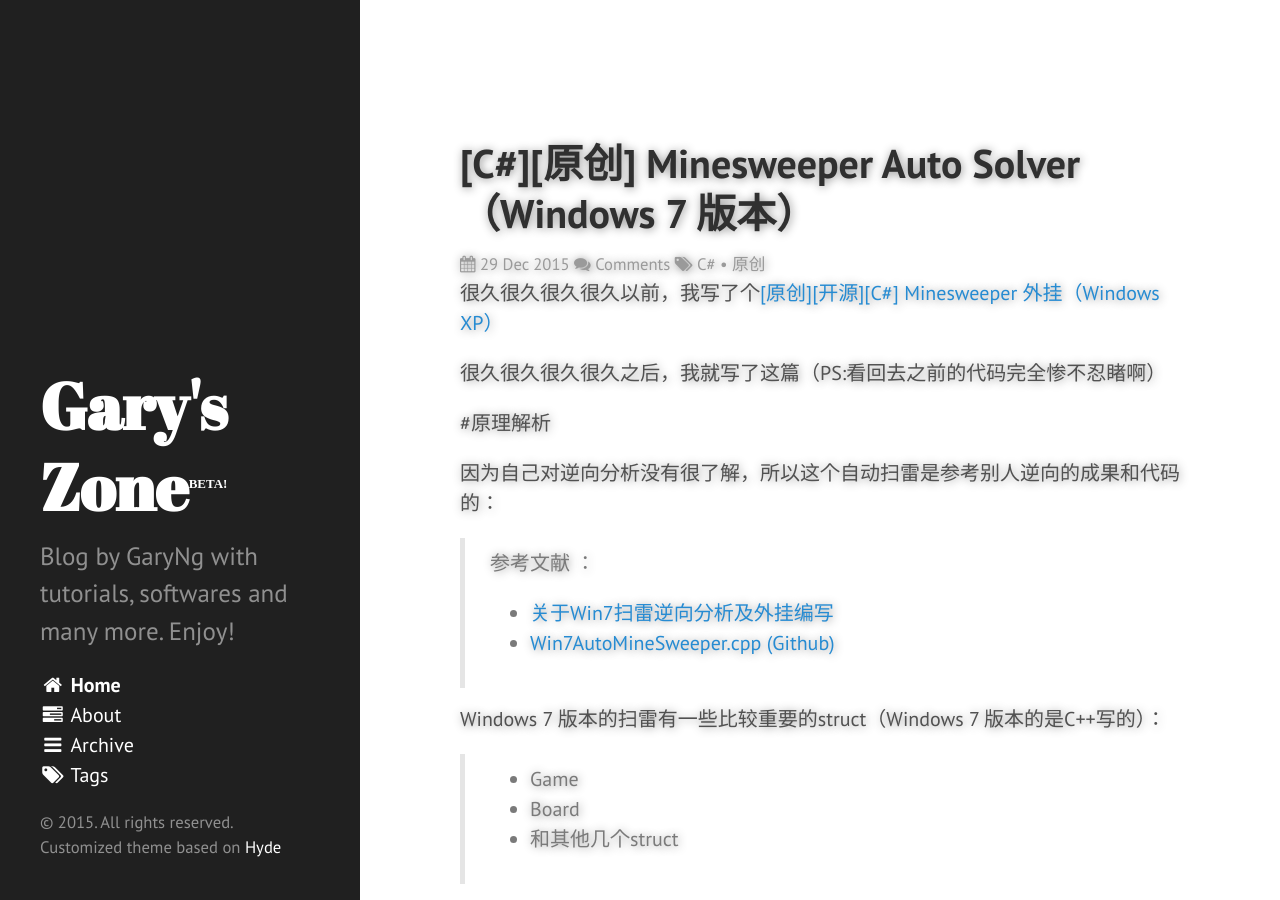
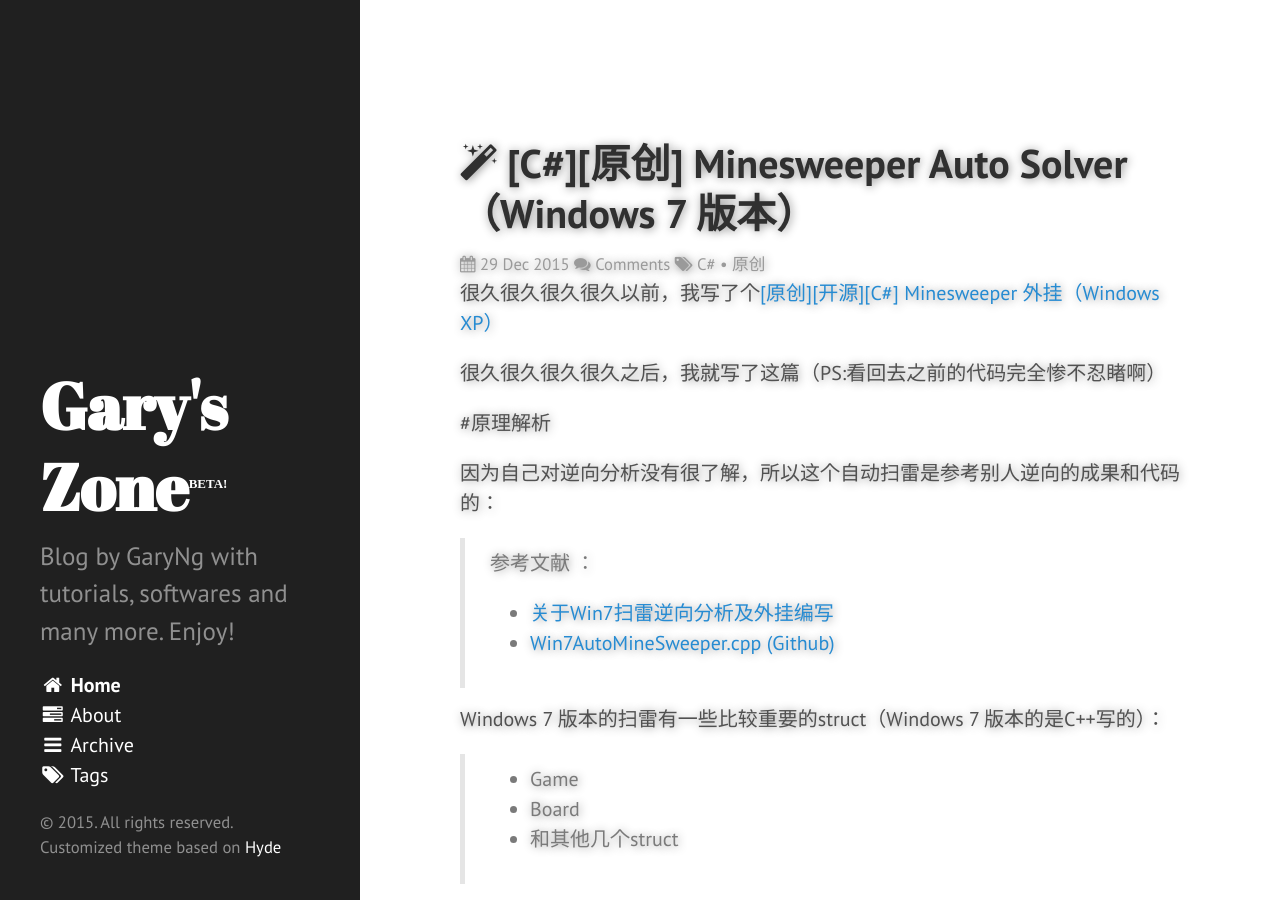
Before and after one commit to garyng/blog, a Jekyll site: the page built from index.html, in a window 1280 px wide and 900 px high. Built offline with Jekyll 4.4.1, drawn with Linux system fonts in a browser that asks for light colours; Markdown is read by kramdown in place of the engine named in the settings; the list of posts is cut into pages by our own code.

Commit message:
* Edit index.html & post.html : Add FontAwesome icon to post title

```diff
--- a/_layouts/post.html
+++ b/_layouts/post.html
@@ -3,7 +3,7 @@
 ---
 
 <div class="post">
-  <h1 class="post-title">{{ page.title }}</h1>
+  <h1 class="post-title"><span class="fa fa-magic"></span>{{ page.title }}</h1>
   <small class="post-meta">
     <span class="post-date"><span class="fa fa-calendar"></span> {{ page.date | date_to_string }}</span>
     <div class="post-comments">
--- a/index.html
+++ b/index.html
@@ -8,6 +8,7 @@
   <div class="post">
     <h1 class="post-title">
       <a href="{{ post.url }}">
+      <span class="fa fa-magic"></span>
         {{ post.title }}
       </a>
     </h1>
```
